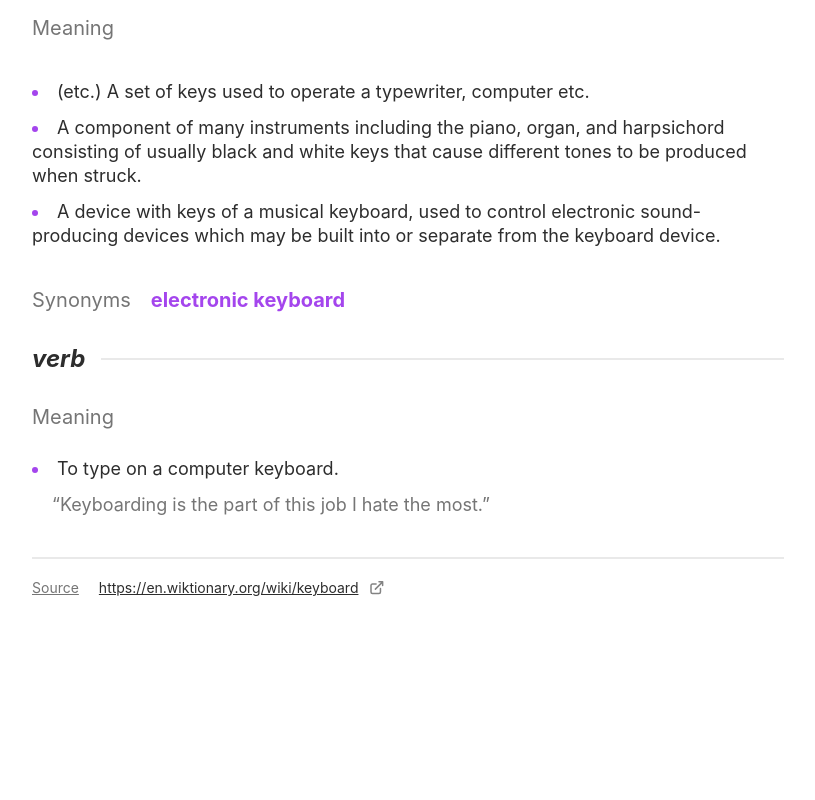
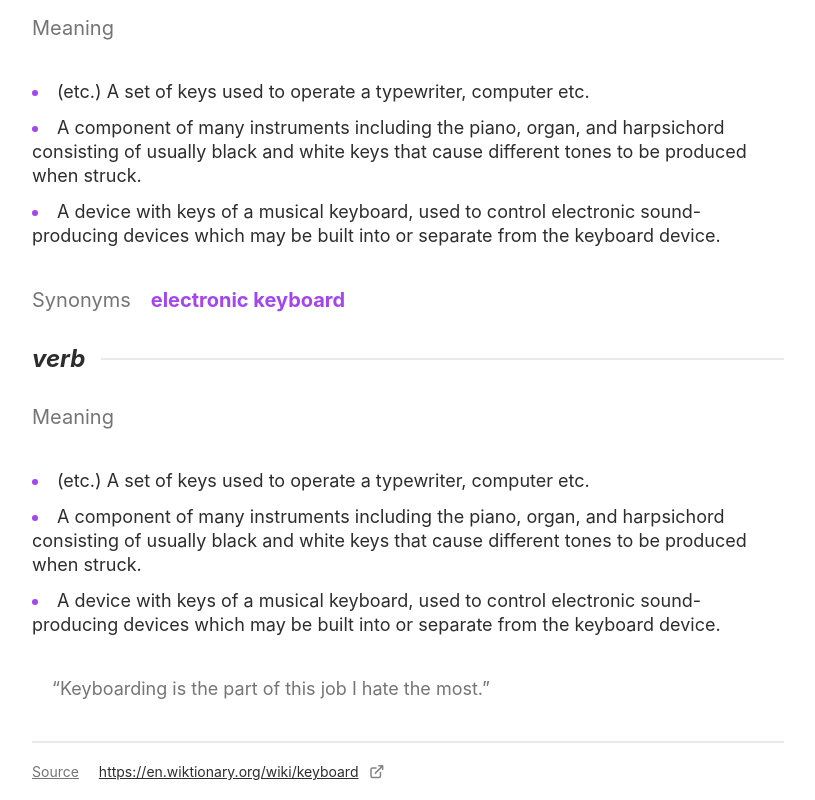
Before and after one commit to dimitarradulov/directory-web-app, an Angular app: page / in a window 1280 px wide. Shown: the part 389-1189 px from the top of the page, without its empty margins (232-1047 px from the left). Before the commit the page ends 1005 px from the top, so only its background shows below. Built offline with nearby package versions, Linux system fonts and the light colour scheme.

Commit message:
use app word meaning

```diff
--- a/src/app/dictionary-word-info/dictionary-word-info.component.html
+++ b/src/app/dictionary-word-info/dictionary-word-info.component.html
@@ -14,43 +14,22 @@
 
 <app-word-type [italic]="isItalic()" type="noun" />
 
-<div>
-  <p class="text-secondary sm:text-heading-s">Meaning</p>
-  <ul
-    class="list-disc list-inside grid gap-3 marker:text-accent text-sm sm:text-body-m dark:text-white my-4 sm:my-10"
-  >
-    <li>(etc.) A set of keys used to operate a typewriter, computer etc.</li>
-    <li>
-      A component of many instruments including the piano, organ, and
-      harpsichord consisting of usually black and white keys that cause
-      different tones to be produced when struck.
-    </li>
-    <li>
-      A device with keys of a musical keyboard, used to control electronic
-      sound-producing devices which may be built into or separate from the
-      keyboard device.
-    </li>
-  </ul>
-
+<app-word-meaning>
   <div class="flex gap-5">
     <p class="text-secondary sm:text-heading-s">Synonyms</p>
     <a href="#" class="font-bold text-accent sm:text-heading-s"
       >electronic keyboard</a
     >
   </div>
-</div>
+</app-word-meaning>
 
 <app-word-type [italic]="isItalic()" type="verb" />
 
-<p class="text-secondary sm:text-heading-s">Meaning</p>
-<ul
-  class="list-disc list-inside grid gap-3 marker:text-accent text-sm sm:text-body-m dark:text-white mt-4 mb-3 sm:mt-7"
->
-  <li>To type on a computer keyboard.</li>
-</ul>
-<p class="text-secondary text-sm sm:text-body-m ml-5">
-  “Keyboarding is the part of this job I hate the most.”
-</p>
+<app-word-meaning>
+  <p class="text-secondary text-sm sm:text-body-m ml-5">
+    “Keyboarding is the part of this job I hate the most.”
+  </p>
+</app-word-meaning>
 
 <hr
   class="my-6 sm:mt-10 sm:mb-5 border border-secondary-91 dark:border-primary-23"
--- a/src/app/dictionary-word-info/dictionary-word-info.component.ts
+++ b/src/app/dictionary-word-info/dictionary-word-info.component.ts
@@ -8,11 +8,12 @@ import {
 
 import { Font } from '../models/font.model';
 import { WordTypeComponent } from '../word-type/word-type.component';
+import { WordMeaningComponent } from '../word-meaning/word-meaning.component';
 
 @Component({
   selector: 'app-dictionary-word-info',
   standalone: true,
-  imports: [CommonModule, WordTypeComponent],
+  imports: [CommonModule, WordTypeComponent, WordMeaningComponent],
   templateUrl: './dictionary-word-info.component.html',
   changeDetection: ChangeDetectionStrategy.OnPush,
 })
```
